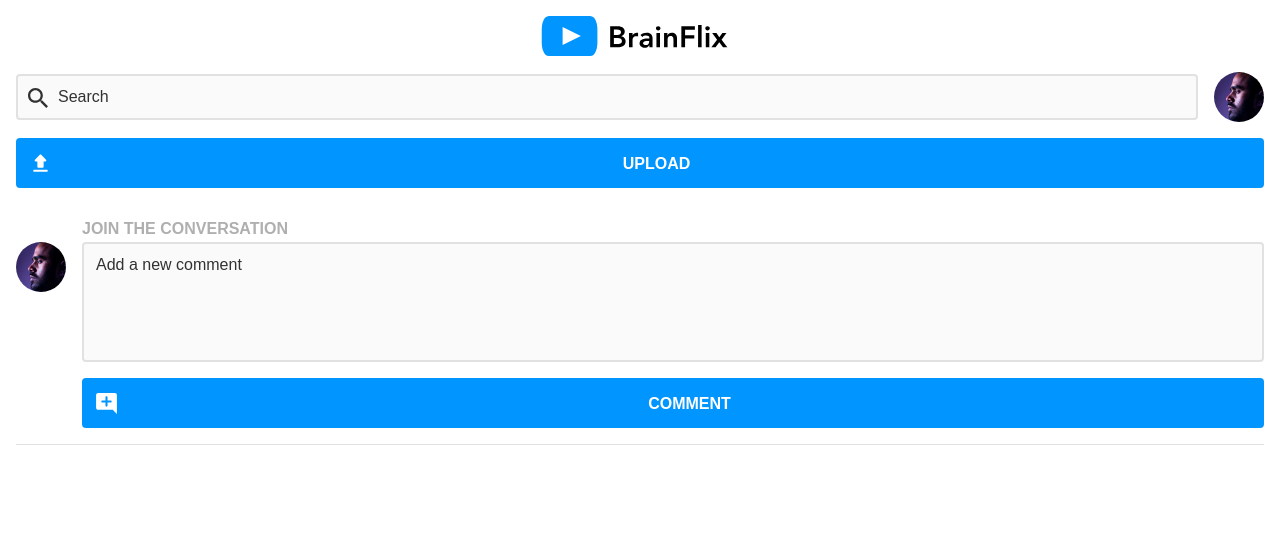
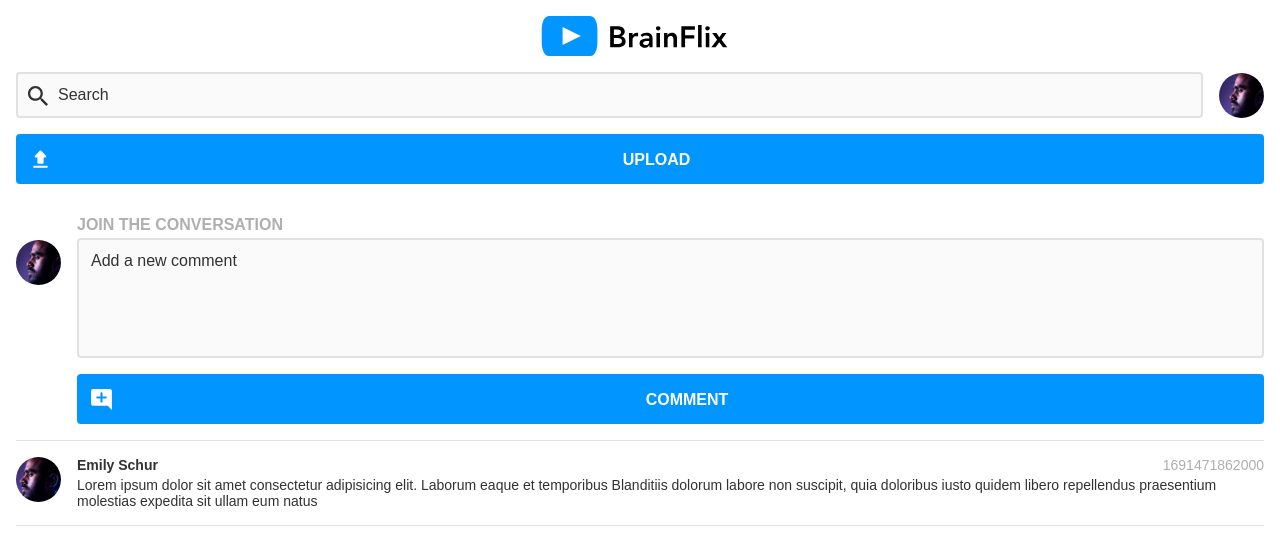
Before and after one commit to emilyjanedev/emily-schur-brainflix, a React (Vite) app: page / in a window 1280 px wide. Shown: the top 548 px of the page. Built offline with nearby package versions, Linux system fonts and the light colour scheme; a web font is replaced by a local one.

Commit message:
Build comment form and comment components

```diff
--- a/src/App.jsx
+++ b/src/App.jsx
@@ -1,12 +1,20 @@
 import "./App.scss";
 import Header from "./components/Header/Header";
 import CommentForm from "./components/CommentForm/CommentForm";
+import Comment from "./components/Comment/Comment";
+const testComment = {
+  name: "Emily Schur",
+  comment:
+    "Lorem ipsum dolor sit amet consectetur adipisicing elit. Laborum eaque et temporibus Blanditiis dolorum labore non suscipit, quia doloribus iusto quidem libero repellendus praesentium molestias expedita sit ullam eum natus",
+  timestamp: 1691471862000,
+};
 
 function App() {
   return (
     <>
       <Header />
       <CommentForm />
+      <Comment comment={testComment} />
     </>
   );
 }
--- a/src/components/Avatar/Avatar.jsx
+++ b/src/components/Avatar/Avatar.jsx
@@ -7,7 +7,7 @@ function Avatar({ src, nameOfClass }) {
   );
 }
 Avatar.propTypes = {
-  src: PropTypes.string.isRequired,
+  src: PropTypes.string,
   nameOfClass: PropTypes.string.isRequired,
 };
 export default Avatar;
--- a/src/components/Avatar/Avatar.scss
+++ b/src/components/Avatar/Avatar.scss
@@ -1,6 +1,6 @@
 .avatar {
   border-radius: 50%;
-  height: 3.125rem;
-  width: 3.125rem;
+  height: 2.8125rem;
+  width: 2.8125rem;
   object-fit: cover;
 }
--- /dev/null
+++ b/src/components/Comment/Comment.jsx
@@ -0,0 +1,24 @@
+import "./Comment.scss";
+import PropTypes from "prop-types";
+import Avatar from "../Avatar/Avatar";
+import userAvatar from "../../assets/images/Mohan-muruge.jpg";
+
+function Comment({ comment }) {
+  const { name, comment: description, timestamp } = comment;
+
+  return (
+    <article className="comment">
+      <Avatar src={userAvatar} nameOfClass="comment__avatar" />
+      <div className="comment__content">
+        <h3 className="comment__author">{name}</h3>
+        <p className="comment__timestamp">{timestamp}</p>
+        <p className="comment__description">{description}</p>
+      </div>
+    </article>
+  );
+}
+Comment.propTypes = {
+  comment: PropTypes.object.isRequired,
+};
+
+export default Comment;
--- /dev/null
+++ b/src/components/Comment/Comment.scss
@@ -0,0 +1,20 @@
+@use "../../styles/partials/flexbox-kit" as *;
+@use "../../styles/partials/type-kit" as *;
+@use "../../styles/partials/variables" as *;
+@use "../../styles/partials/mixins" as *;
+
+.comment {
+  @include flex-row(space-between, flex-start, 1rem);
+  padding: 1rem 0;
+  border-bottom: 1.5px solid $secondary-medium;
+
+  &__content {
+    flex-grow: 1;
+    @include flex-row(space-between, center, 0.25rem);
+    flex-wrap: wrap;
+  }
+
+  &__timestamp {
+    color: $primary-medium;
+  }
+}
--- a/src/components/CommentForm/CommentForm.scss
+++ b/src/components/CommentForm/CommentForm.scss
@@ -12,7 +12,7 @@
   &__avatar {
     object-position: 20%;
     position: relative;
-    bottom: 3.5625rem;
+    bottom: 3.625rem;
   }
 
   &__input-wrapper {
--- a/src/styles/partials/_type-kit.scss
+++ b/src/styles/partials/_type-kit.scss
@@ -10,12 +10,12 @@
 }
 
 @mixin mobile-subheader {
-  font-size: 0.8125rem;
-  font-weight: 700;
+  font-size: 1rem;
+  font-weight: 600;
 }
 
 @mixin mobile-body-copy {
-  font-size: 0.8125rem;
+  font-size: 1rem;
   font-weight: 400;
 }
 
```
